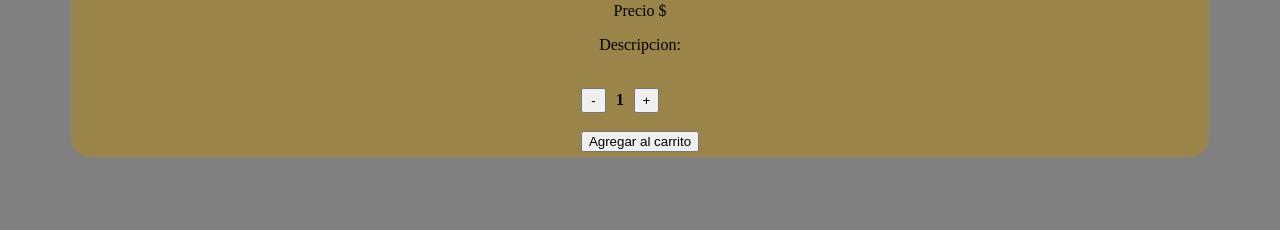
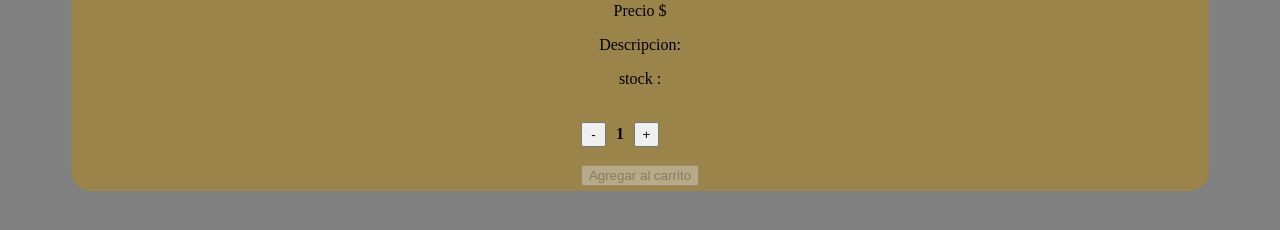
Before and after one commit to NicolasLedesma1/FinalReactLedesma, a React (Vite) app: page /item/1 in a window 1280 px wide. Shown: the part 512-742 px from the top of the page. Built offline with nearby package versions, Linux system fonts and the light colour scheme; no server answers; the database is empty.

Commit message:
arreglo de stock

```diff
--- a/src/components/ItemDetail/ItemDetail.jsx
+++ b/src/components/ItemDetail/ItemDetail.jsx
@@ -4,7 +4,7 @@ import { CardItem ,ItemImg,ItemHeader } from "./ItemDetail.module.css";
 import {Link} from 'react-router-dom'
 import { CartContext } from "../../context/CartContext";
 
-const ItemDetail = ({ id, nombre, img, price, description }) => {
+const ItemDetail = ({ id, nombre, img, price, description, stock }) => {
   const [quantityAdded, SetQuantityAdded] = useState(0)
 
   const {addItem} = useContext(CartContext)
@@ -28,13 +28,14 @@ const ItemDetail = ({ id, nombre, img, price, description }) => {
         <section>
           <p> Precio ${price} </p>
           <p> Descripcion: {description} </p>
+          <p> stock : {stock} </p>
         </section>
         <footer >
         {
           quantityAdded > 0 ? (
             <Link to = '/cart'> Terminar compra </Link>
           ) : (
-          <ItemCount inicial ={1} stock ={10} onAdd={handleOnAdd}/>)
+          <ItemCount inicial ={1} stock ={stock} onAdd={handleOnAdd}/>)
         }
         </footer>
       </article>
```
